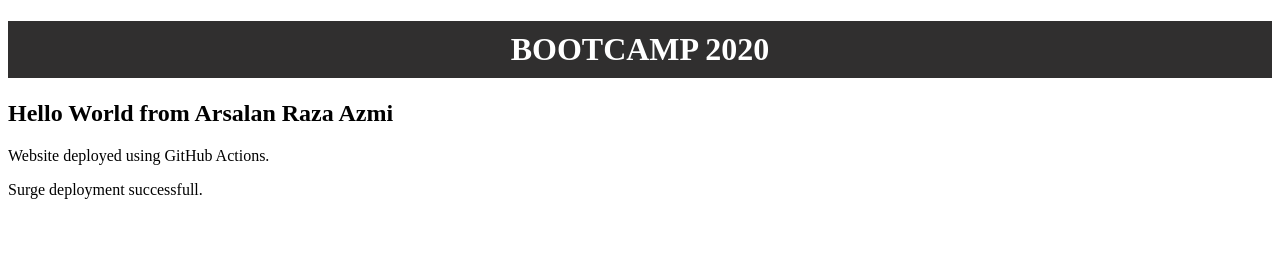
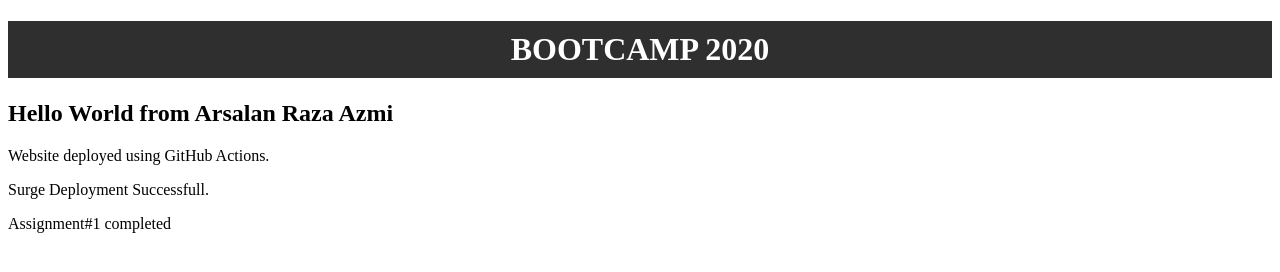
Before and after one commit to arsalanazmi/Bootcamp-2020-Web-App-Development-Environment-Setup, a plain HTML site: page index.html in a window 1280 px wide. Drawn offline with Linux system fonts and the light colour scheme.

Commit message:
updated index.html

```diff
--- a/index.html
+++ b/index.html
@@ -15,6 +15,7 @@
     <h1>BOOTCAMP 2020</h1>
     <h2>Hello World from Arsalan Raza Azmi</h2>
     <p>Website deployed using GitHub Actions.</p>
-    <p>Surge deployment successfull.</p>
+    <p>Surge Deployment Successfull.</p>
+    <p>Assignment#1 completed</p>
 </body>
 </html>
```
